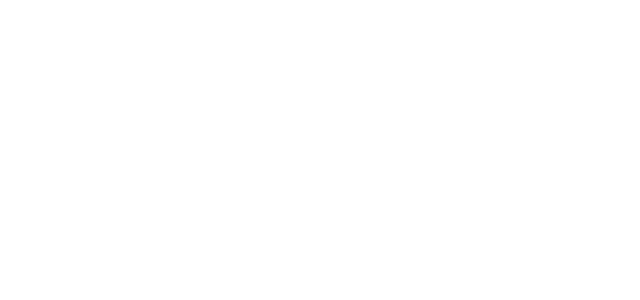
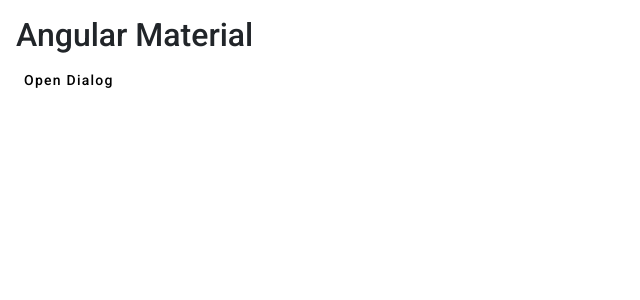
Before and after one commit to sflores-apex/AngularBootCampSF, an Angular app: page / in a window 1280 px wide. Shown: the top 300 px of the page, without its empty margins (0-640 px from the left). Built offline with nearby package versions, Linux system fonts and the light colour scheme.

Commit message:
Add angular material exercise

```diff
--- /dev/null
+++ b/src/app/tasks/task-eight/dialog-name/dialog-name.component.html
@@ -0,0 +1,13 @@
+<h2 mat-dialog-title>Hello</h2>
+
+<mat-dialog-content>
+  <p>What's your name?</p>
+  <mat-form-field>
+    <mat-label>Name</mat-label>
+    <input matInput [(ngModel)]="name">
+  </mat-form-field>
+</mat-dialog-content>
+
+<mat-dialog-actions>
+  <button mat-button [mat-dialog-close]="name" cdkFocusInitial>Ok</button>
+</mat-dialog-actions>
--- /dev/null
+++ b/src/app/tasks/task-eight/dialog-name/dialog-name.component.ts
@@ -0,0 +1,15 @@
+import { Component } from '@angular/core';
+import { MatDialogRef } from '@angular/material/dialog';
+
+@Component({
+  selector: 'app-dialog-name',
+  templateUrl: './dialog-name.component.html',
+  styleUrl: './dialog-name.component.scss'
+})
+export class DialogNameComponent {
+
+  protected name: string = '';
+
+  constructor(protected dialogRef: MatDialogRef<DialogNameComponent>) { }
+
+}
--- /dev/null
+++ b/src/app/tasks/task-eight/task-eight.component.html
@@ -0,0 +1,7 @@
+<div class="p-3">
+  <h2>Angular Material</h2>
+
+  <button mat-button (click)="openDialog()">Open Dialog</button>
+
+  <div>{{ dialogName }}</div>
+</div>
--- /dev/null
+++ b/src/app/tasks/task-eight/task-eight.component.ts
@@ -0,0 +1,23 @@
+import { Component } from '@angular/core';
+import { MatDialog } from '@angular/material/dialog';
+import { DialogNameComponent } from './dialog-name/dialog-name.component';
+
+@Component({
+  selector: 'app-task-eight',
+  templateUrl: './task-eight.component.html',
+  styleUrl: './task-eight.component.scss'
+})
+export class TaskEightComponent {
+
+  protected dialogName: string = '';
+
+  constructor(public dialog: MatDialog) { }
+
+  protected openDialog(): void {
+    const dialogRef = this.dialog.open(DialogNameComponent);
+
+    dialogRef.afterClosed().subscribe(result => {
+      this.dialogName = result;
+    });
+  }
+}
--- a/src/app/tasks/tasks.component.html
+++ b/src/app/tasks/tasks.component.html
@@ -0,0 +1 @@
+<app-task-eight />
```
Also changed, not shown: src/app/tasks/tasks.module.ts (+17 -2 lines), src/app/tasks/task-eight/dialog-name/dialog-name.component.scss (added), src/app/tasks/task-eight/task-eight.component.scss (added).
